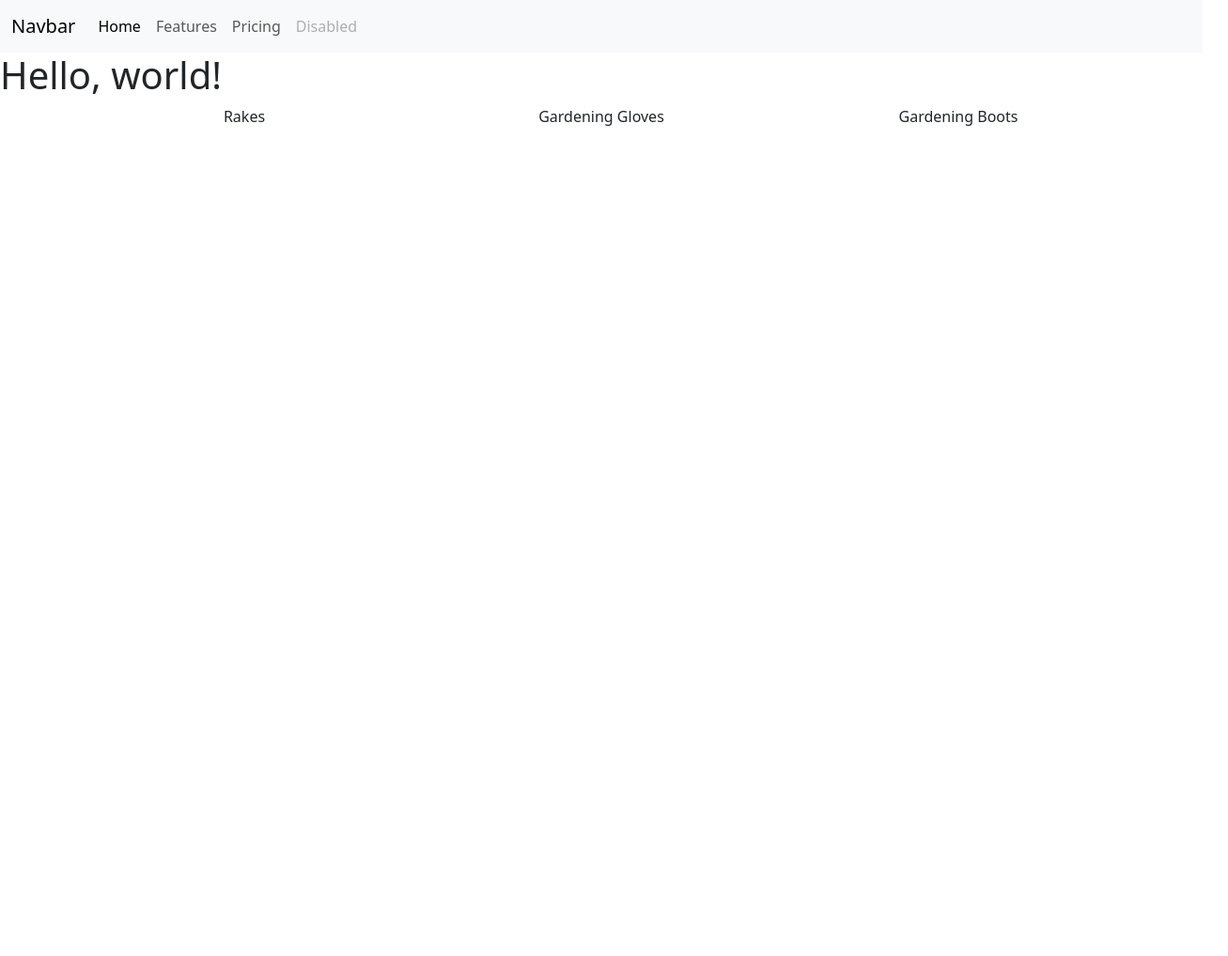
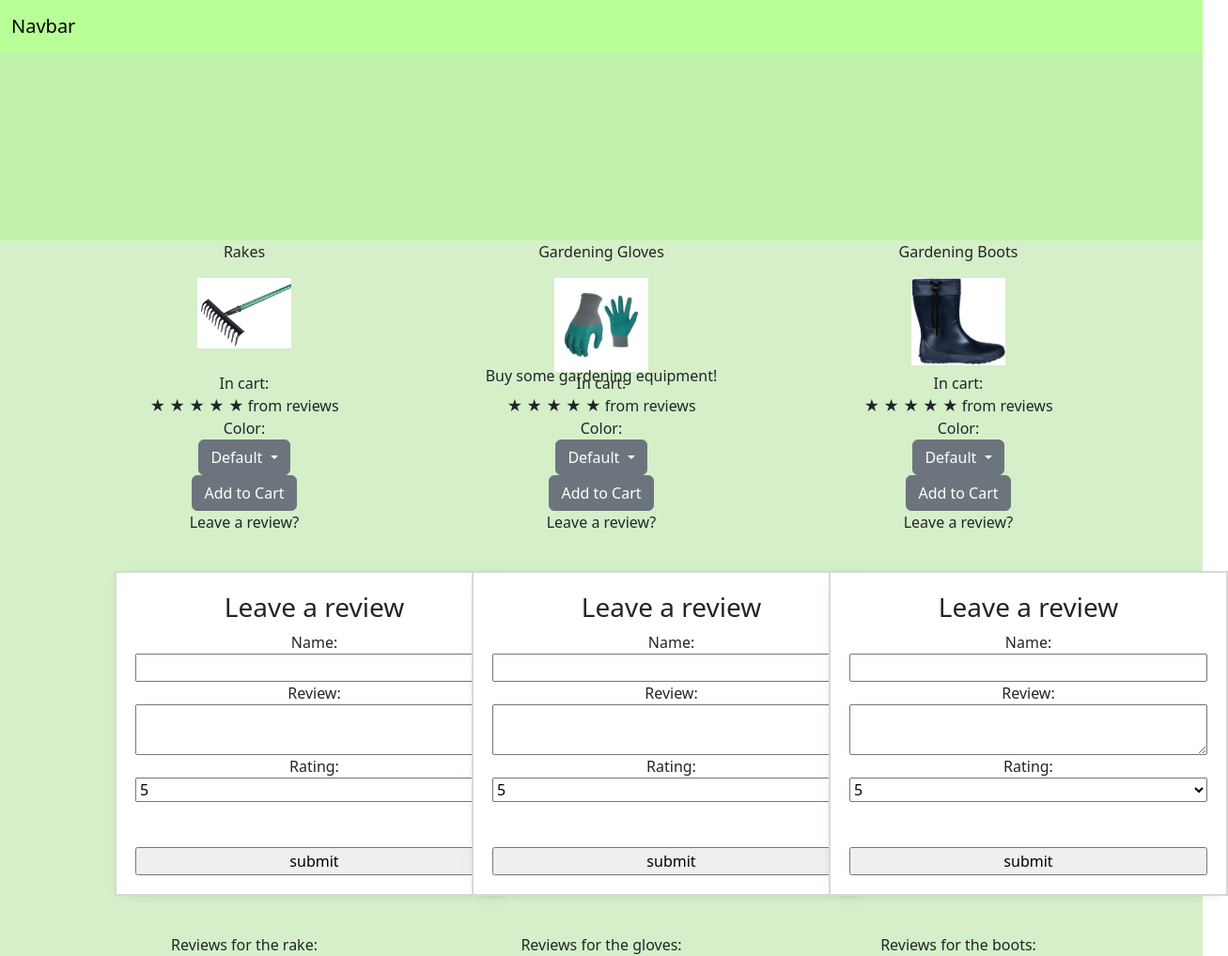
Before and after one commit to Giorios/vueshop, a plain HTML site: page index.html in a window 1280 px wide. Shown: the whole page at 94% size, 1307 px wide, since content can reach past the window. Before the commit the page ends 800 px from the top, so only its background shows below. Drawn offline with nearby package versions, Linux system fonts and the light colour scheme.

Commit message:
layout started

```diff
--- a/index.html
+++ b/index.html
@@ -8,36 +8,190 @@
     <link href="https://cdn.jsdelivr.net/npm/bootstrap@5.3.3/dist/css/bootstrap.min.css" rel="stylesheet" integrity="sha384-QWTKZyjpPEjISv5WaRU9OFeRpok6YctnYmDr5pNlyT2bRjXh0JMhjY6hW+ALEwIH" crossorigin="anonymous">
   </head>
   <body>
-    <nav class="navbar navbar-expand-lg bg-body-tertiary">
-        <div class="container-fluid">
-          <a class="navbar-brand" href="#">Navbar</a>
-          <button class="navbar-toggler" type="button" data-bs-toggle="collapse" data-bs-target="#navbarNavAltMarkup" aria-controls="navbarNavAltMarkup" aria-expanded="false" aria-label="Toggle navigation">
-            <span class="navbar-toggler-icon"></span>
-          </button>
-          <div class="collapse navbar-collapse" id="navbarNavAltMarkup">
-            <div class="navbar-nav">
-              <a class="nav-link active" aria-current="page" href="#">Home</a>
-              <a class="nav-link" href="#">Features</a>
-              <a class="nav-link" href="#">Pricing</a>
-              <a class="nav-link disabled" aria-disabled="true">Disabled</a>
-            </div>
+    <header>
+        <nav class="navbar navbar-expand-lg">
+          <div class="container-fluid">
+            <a class="navbar-brand" href="#">Navbar</a>
+          </div>
+       </nav>
+   </header>
+
+      <div class="para">
+        <div class="center">Buy some gardening equipment!</div>
+      </div>
+      <div class="bgc">
+    <div class="container text-center">
+
+        <div class="row">
+          <div class="col">
+            <p>Rakes</p>
+            <img src="img/rake.jpg" alt="rake" width="100px">
+
+          </div>
+          <div class="col">
+            <p>Gardening Gloves</p>
+            <img src="img/glove.jpg" alt="glove" width="100px">
+
+          </div>
+          <div class="col">
+            <p>Gardening Boots</p>
+            <img src="img/boot.jpg" alt="boot" width="100px">
+
           </div>
         </div>
-      </nav>
-    <h1>Hello, world!</h1>
-    <div class="container text-center">
+
         <div class="row">
           <div class="col">
-            Rakes
+            In cart:
+            <br>★ ★ ★ ★ ★ from  reviews
           </div>
           <div class="col">
-            Gardening Gloves
+            In cart:
+            <br>★ ★ ★ ★ ★ from  reviews
           </div>
           <div class="col">
-            Gardening Boots
+            In cart:
+            <br>★ ★ ★ ★ ★ from  reviews
           </div>
         </div>
+
+        <div class="row">
+          <div class="col">
+            Color:
+            <div class="dropdown">
+              <button class="btn btn-secondary dropdown-toggle" type="button" data-bs-toggle="dropdown" aria-expanded="false">
+                Default
+              </button>
+              <ul class="dropdown-menu">
+                <li><a class="dropdown-item" href="#">Color</a></li>
+                <li><a class="dropdown-item" href="#">Color</a></li>
+                <li><a class="dropdown-item" href="#">Color</a></li>
+              </ul>
+            </div>
+            <button type="button" class="btn btn-secondary">Add to Cart</button>
+
+          </div>
+          <div class="col">
+            Color:
+            <div class="dropdown">
+              <button class="btn btn-secondary dropdown-toggle" type="button" data-bs-toggle="dropdown" aria-expanded="false">
+                Default
+              </button>
+              <ul class="dropdown-menu">
+                <li><a class="dropdown-item" href="#">Color</a></li>
+                <li><a class="dropdown-item" href="#">Color</a></li>
+                <li><a class="dropdown-item" href="#">Color</a></li>
+              </ul>
+            </div>
+            <button type="button" class="btn btn-secondary">Add to Cart</button>
+
+          </div>
+          <div class="col">
+            Color:
+            <div class="dropdown">
+              <button class="btn btn-secondary dropdown-toggle" type="button" data-bs-toggle="dropdown" aria-expanded="false">
+                Default
+              </button>
+              <ul class="dropdown-menu">
+                <li><a class="dropdown-item" href="#">Color</a></li>
+                <li><a class="dropdown-item" href="#">Color</a></li>
+                <li><a class="dropdown-item" href="#">Color</a></li>
+              </ul>
+            </div>
+            <button type="button" class="btn btn-secondary">Add to Cart</button>
+          </div>
+        </div>
+
+        <div class="row">
+          <div class="col-4">
+            Leave a review?
+            <form class="review-form" @submit.prevent="onSubmit">
+              <h3>Leave a review</h3>
+              <label for="name">Name:</label>
+              <input id="name" v-model="name">
+
+              <label for="review">Review:</label>
+              <textarea id="review" v-model="review"></textarea>
+
+              <label for="rating">Rating:</label>
+              <select id="rating" v-model.number="rating">
+                <option>5</option>
+                <option>4</option>
+                <option>3</option>
+                <option>2</option>
+                <option>1</option>
+              </select>
+              <br/><br/>
+
+
+              <input class="button" type="submit" value="submit">
+            </form>
+          </div>
+          <div class="col-4">
+            Leave a review?
+            <form class="review-form" @submit.prevent="onSubmit">
+              <h3>Leave a review</h3>
+              <label for="name">Name:</label>
+              <input id="name" v-model="name">
+
+              <label for="review">Review:</label>
+              <textarea id="review" v-model="review"></textarea>
+
+              <label for="rating">Rating:</label>
+              <select id="rating" v-model.number="rating">
+                <option>5</option>
+                <option>4</option>
+                <option>3</option>
+                <option>2</option>
+                <option>1</option>
+              </select>
+              <br/><br/>
+
+
+              <input class="button" type="submit" value="submit">
+            </form>
+          </div>
+          <div class="col-4">
+            Leave a review?
+            <form class="review-form" @submit.prevent="onSubmit">
+              <h3>Leave a review</h3>
+              <label for="name">Name:</label>
+              <input id="name" v-model="name">
+
+              <label for="review">Review:</label>
+              <textarea id="review" v-model="review"></textarea>
+
+              <label for="rating">Rating:</label>
+              <select id="rating" v-model.number="rating">
+                <option>5</option>
+                <option>4</option>
+                <option>3</option>
+                <option>2</option>
+                <option>1</option>
+              </select>
+              <br/><br/>
+
+
+              <input class="button" type="submit" value="submit">
+            </form>
+          </div>
+        </div>
+
+        <div class="row">
+          <div class="col">
+            Reviews for the rake:
+          </div>
+          <div class="col">
+            Reviews for the gloves:
+          </div>
+          <div class="col">
+            Reviews for the boots:
+          </div>
+        </div>
+
       </div>
+
+    </div>
     <script src="https://cdn.jsdelivr.net/npm/bootstrap@5.3.3/dist/js/bootstrap.bundle.min.js" integrity="sha384-YvpcrYf0tY3lHB60NNkmXc5s9fDVZLESaAA55NDzOxhy9GkcIdslK1eN7N6jIeHz" crossorigin="anonymous"></script>
     <script src="script.js"></script>
   </body>
--- a/styles.css
+++ b/styles.css
@@ -0,0 +1,32 @@
+.para {
+    background-attachment: fixed;
+    background-position: center;
+    background-repeat: no-repeat;
+    background-size: cover;
+    min-height: 200px;
+    background-color: #C1F2AA;
+}
+.center {
+    position: absolute;
+    top: 50%;
+    left: 50%;
+    transform: translate(-50%, -50%);
+}
+.bgc {
+    background-color: #D5EFC9;
+}
+header {
+    background-color: #B8FF97;
+}
+.review-form {
+    display: flex;
+    flex-direction: column;
+    width: 425px;
+    padding: 20px;
+    margin: 40px;
+    border: 2px solid #d8d8d8;
+    background-color: white;
+    -webkit-box-shadow: 0px 2px 15px -12px rgba(0, 0, 0, 0.57);
+    -moz-box-shadow: 0px 2px 15px -12px rgba(0, 0, 0, 0.57);
+    box-shadow: 2px 15px -12px rgba(0, 0, 0, 0.57);
+  }
```
Also changed, not shown: img/boot.jpg (added), img/glove.jpg (added), img/rake.jpg (added).
